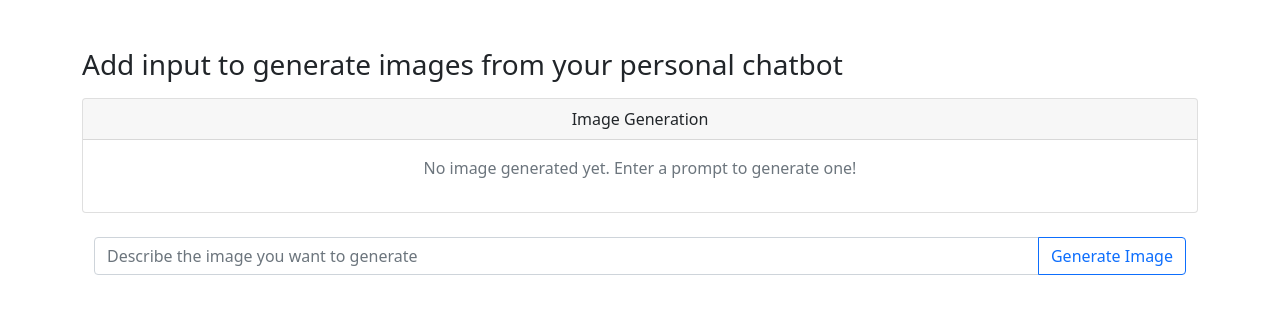
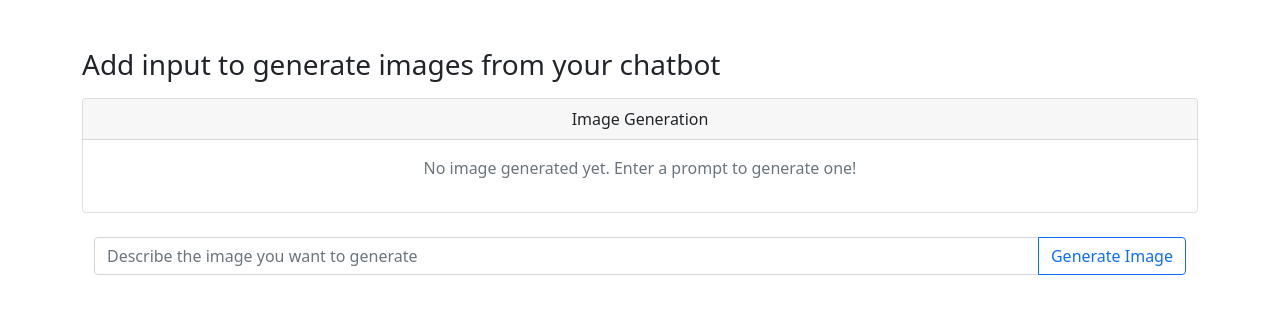
Before and after one commit to Anshi231/Chatbot, a FastAPI app: page /image in a window 1280 px wide. Shown: the part 54-368 px from the top of the page. Run offline with FastAPI, Linux system fonts and the light colour scheme.

Commit message:
Update image.html

```diff
--- a/Templates/image.html
+++ b/Templates/image.html
@@ -2,7 +2,7 @@
 
 <div class="container mt-5">
   <h3>
-    Add input to generate images from your personal chatbot
+    Add input to generate images from your chatbot
   </h3>
 
   <div>
```
